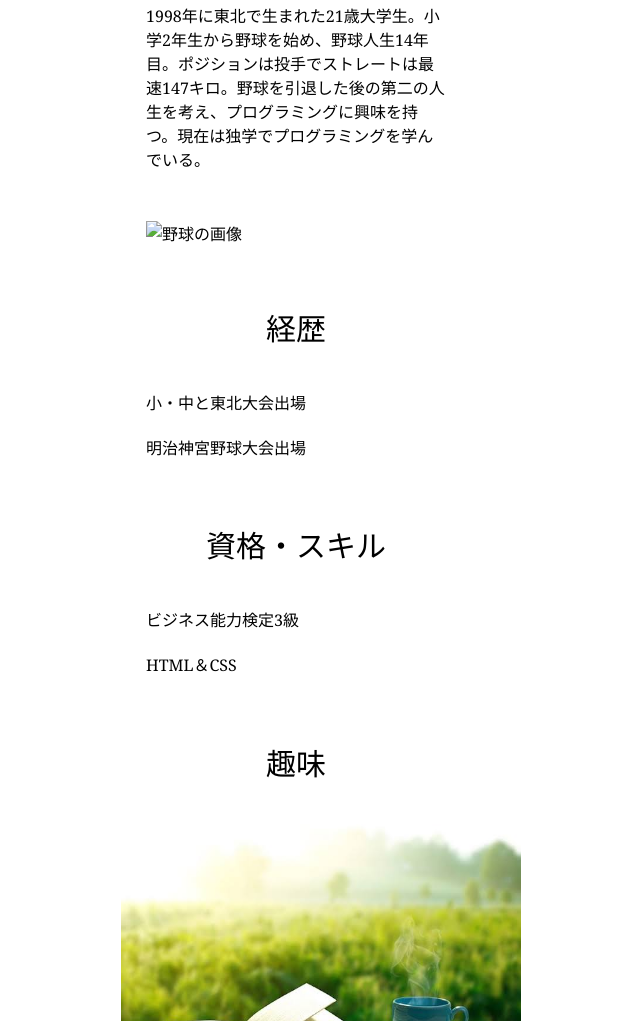
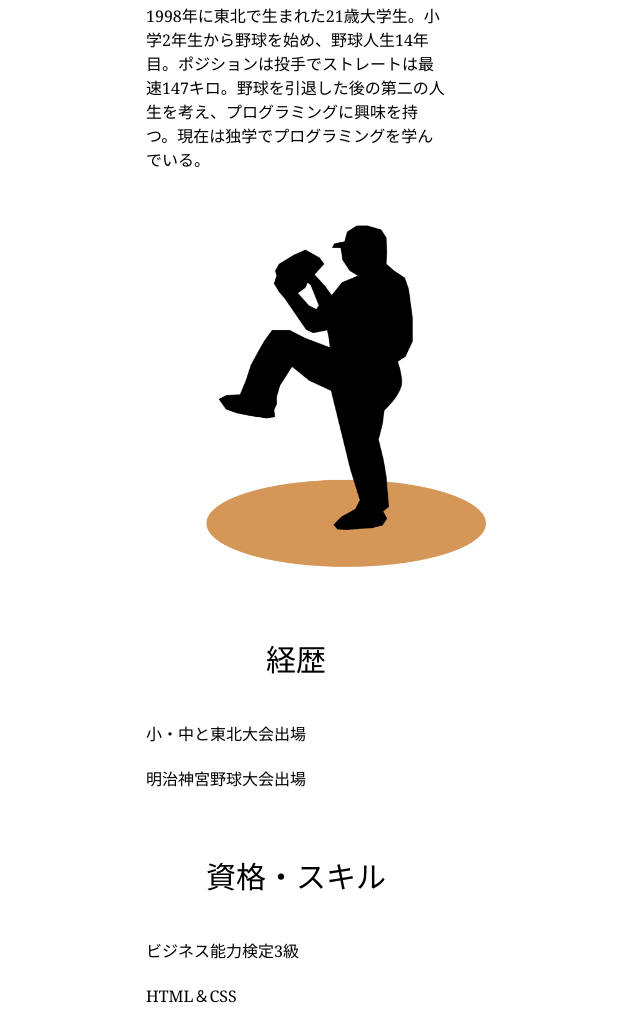
Before and after one commit to OKUAKI11/OKUAKI, a plain HTML site: page index.html in a window 1280 px wide. Shown: the part 1055-2076 px from the top of the page, without its empty margins (344-984 px from the left). Drawn offline with Linux system fonts and the light colour scheme.

Commit message:
Update index.html

```diff
--- a/index.html
+++ b/index.html
@@ -51,7 +51,7 @@
     <section class="work">
 
 
-      <img src="4609f0e4486d76f1eb333f7903572c" width="400" height="350" alt="野球の画像">
+      <img src="4609f0e4486d76f1eb333f7903572c43.png" width="400" height="350" alt="野球の画像">
       <h1>経歴</h1>
       <p>小・中と東北大会出場</p>
       <p>明治神宮野球大会出場</p>
```
